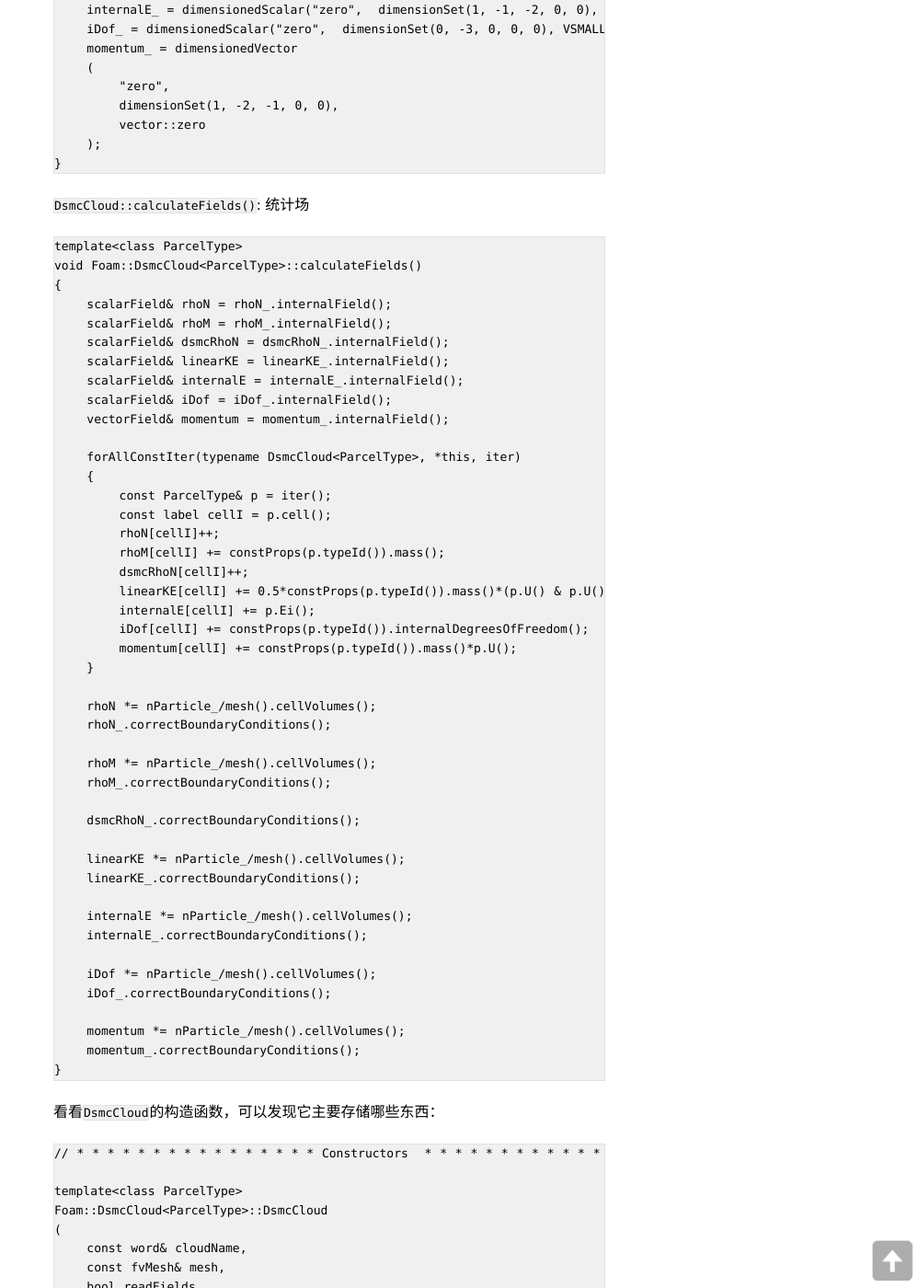
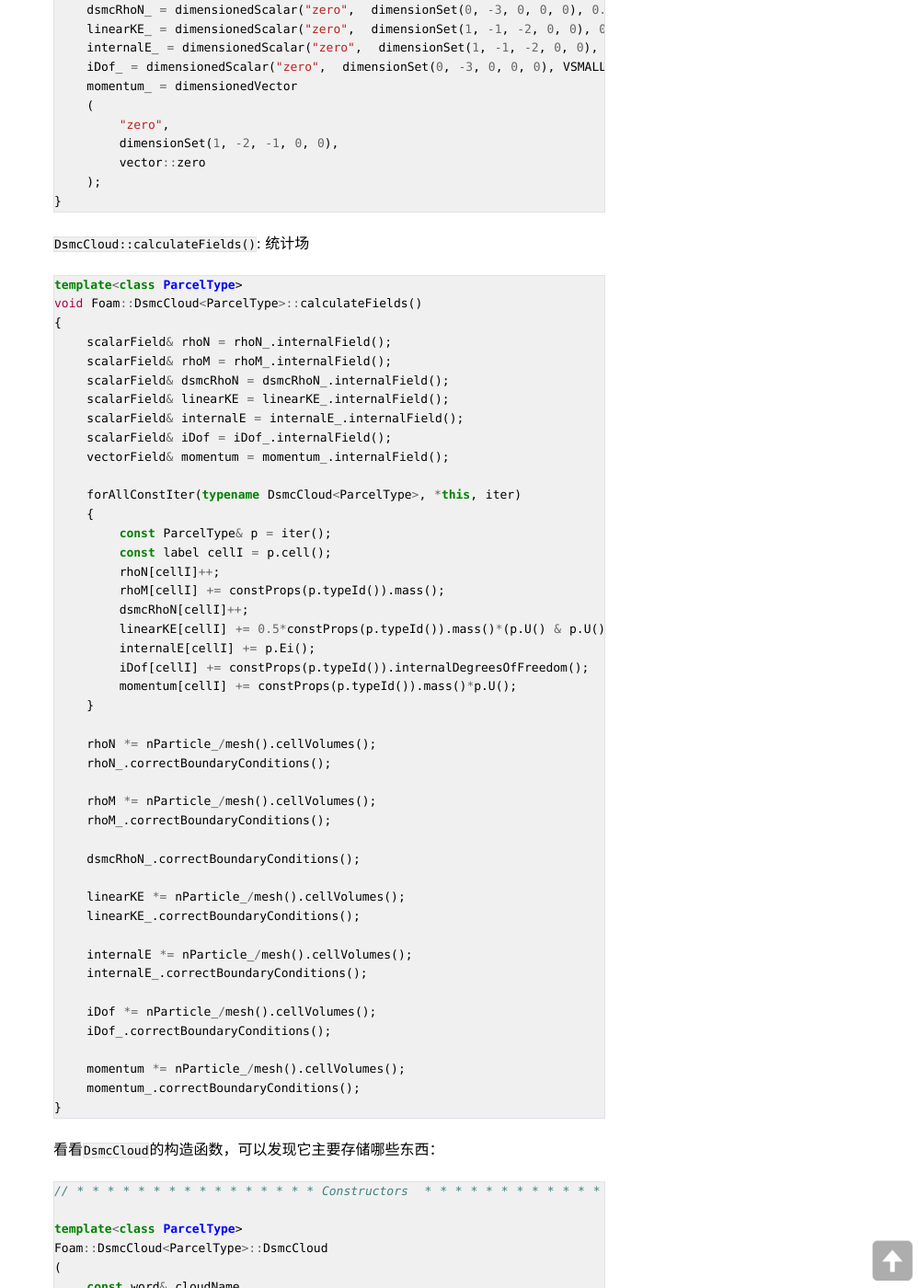
Before and after one commit to gezhu/gezhu.github.io, a Jekyll site: the page built from _posts/2015-09-01-dsmcFoam-usage.markdown, in a window 1280 px wide and 1400 px high, scrolled down 2286 px. Shown: the whole window at 92% size, without its empty margins (282-1280 px from the left). Built offline with Jekyll 4.4.1, drawn with Linux system fonts in a browser that asks for light colours; some web fonts are replaced; Markdown is read by kramdown in place of the engine named in the settings; comment, search, counter and statistics services are not loaded; some of the changed text lies outside the part shown.

Commit message:
update post

````diff
--- a/_posts/2015-09-01-dsmcFoam-usage.markdown
+++ b/_posts/2015-09-01-dsmcFoam-usage.markdown
@@ -62,6 +62,8 @@ int main(int argc, char *argv[])
 
 #### DsmcCloud 关键函数分析
 
+{% highlight cpp %}
+int main(int argc, char *argv[])
 `DsmcCloud::evolve()` 主要演化过程在这里
 
 ```
@@ -93,11 +95,12 @@ void Foam::DsmcCloud<ParcelType>::evolve()
     // Calculate the volume field data
     calculateFields(); //<<------每个演化步都需要统计 rhoN_ rhoM_ linearKE_ ... 等等这些场为；
 }
-```
+{% endhighlight %}
 
 `DsmcCloud::resetFields()` 每个演化步都需要重置这些场为0，为开始统计做准备
 
-```
+
+{% highlight cpp %}
 template<class ParcelType>
 void Foam::DsmcCloud<ParcelType>::resetFields()
 {
@@ -123,12 +126,12 @@ void Foam::DsmcCloud<ParcelType>::resetFields()
         vector::zero
     );
 }
-```
+{% endhighlight %}
 
 `DsmcCloud::calculateFields()`: 统计场
 
 
-```
+{% highlight cpp %}
 template<class ParcelType>
 void Foam::DsmcCloud<ParcelType>::calculateFields()
 {
@@ -173,11 +176,13 @@ void Foam::DsmcCloud<ParcelType>::calculateFields()
     momentum *= nParticle_/mesh().cellVolumes();
     momentum_.correctBoundaryConditions();
 }
-```
+{% endhighlight %}
+
 
 看看`DsmcCloud`的构造函数，可以发现它主要存储哪些东西：
 
-```
+
+{% highlight cpp %}
 // * * * * * * * * * * * * * * * * Constructors  * * * * * * * * * * * * * * //
 
 template<class ParcelType>
@@ -400,7 +405,7 @@ Foam::DsmcCloud<ParcelType>::DsmcCloud
         ParcelType::readFields(*this);
     }
 }
-```
+{% endhighlight %}
 
 可以发现`DsmcCloud`的演化过程十分清晰明了。就是内部记录了一些extensive fields，和 particle的位置、速度。然后每个演化步统计这些 extensive fields，然后执行迁移和碰撞，边界处理。这些extensive fields完全由新时刻的particle速度计算出来。
 
@@ -411,7 +416,8 @@ Foam::DsmcCloud<ParcelType>::DsmcCloud
 
 下面这个例子是一个dsmcFoam case里`controlDict`文件的`functions`部分:
 
-```
+
+{% highlight cpp %}
 functions // 这里面是设置了两个时间平均计算，一个是fieldAverage1，另一个是dsmcFields1
 {
     fieldAverage1
@@ -455,7 +461,7 @@ functions // 这里面是设置了两个时间平均计算，一个是fieldAvera
         outputControl   outputTime;
     }
 }
-```
+{% endhighlight %}
 
 这里面设置每个需要计算时均值的场的设置。包括`mean`,`prome2Mean`,`base`,`window`。时均场输出的文件名后面会多一个*Mean*。 如momentum的时均场为momentumMean。
 
@@ -551,7 +557,8 @@ SourceFiles
     IOdsmcFields.H
 ```
 
-```
+
+{% highlight cpp %}
 class dsmcFields
 {
     // Private data
@@ -628,11 +635,12 @@ public:
         virtual void movePoints(const polyMesh&)
         {}
 };
-```
+{% endhighlight %}
 
 `dsmcFields::write()`
 
-```
+
+{% highlight cpp %}
 void Foam::dsmcFields::write()
 {
     if (active_)
@@ -807,7 +815,7 @@ void Foam::dsmcFields::write()
         }
     }
 }
-```
+{% endhighlight %}
 
 明显可以发现`dsmcFields`所做的只是根据`fieldAverage1`输出的时均场来求出其他时均场，例如根据时均密度场和时均动量场来求出时均速度场。这个工作也可以由后处理工具`dsmcFieldsCalc`完成，而不是写成`controlDict`里面的function object。
 
````
